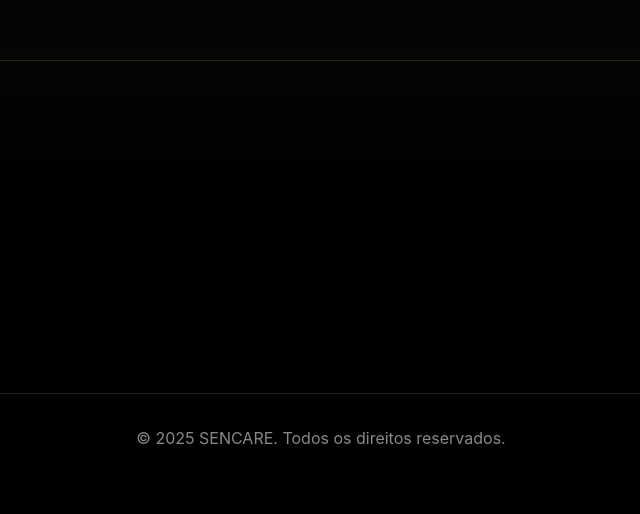
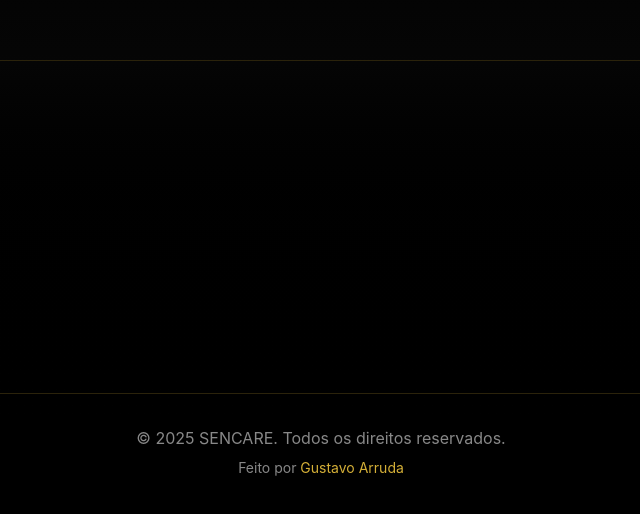
Before and after one commit to gugalxp-dev/sencare, a React (Vite) app: page / in a window 1280 px wide. Shown: the part 4613-5127 px from the top of the page, without its empty margins (319-959 px from the left). Built offline with nearby package versions, Linux system fonts and the light colour scheme.

Commit message:
corret text

```diff
--- a/src/App.jsx
+++ b/src/App.jsx
@@ -15,7 +15,7 @@ gsap.registerPlugin(ScrollTrigger)
 // Componente da logo do WhatsApp
 const WhatsAppIcon = ({ className = "w-4 h-4" }) => (
   <svg className={className} viewBox="0 0 24 24" fill="currentColor">
-    <path d="M17.472 14.382c-.297-.149-1.758-.867-2.03-.967-.273-.099-.471-.148-.67.15-.197.297-.767.966-.94 1.164-.173.199-.347.223-.644.075-.297-.15-1.255-.463-2.39-1.475-.883-.788-1.48-1.761-1.653-2.059-.173-.297-.018-.458.13-.606.134-.133.298-.347.446-.52.149-.174.198-.298.298-.497.099-.198.05-.371-.025-.52-.075-.149-.669-1.612-.916-2.207-.242-.579-.487-.5-.669-.51-.173-.008-.371-.01-.57-.01-.198 0-.52.074-.792.372-.272.297-1.04 1.016-1.04 2.479 0 1.462 1.065 2.875 1.213 3.074.149.198 2.096 3.2 5.077 4.487.709.306 1.262.489 1.694.625.712.227 1.36.195 1.871.118.571-.085 1.758-.719 2.006-1.413.248-.694.248-1.289.173-1.413-.074-.124-.272-.198-.57-.347m-5.421 7.403h-.004a9.87 9.87 0 01-5.031-1.378l-.361-.214-3.741.982.998-3.648-.235-.374a9.86 9.86 0 01-1.51-5.26c.001-5.45 4.436-9.884 9.888-9.884 2.64 0 5.122 1.03 6.988 2.898a9.825 9.825 0 012.893 6.994c-.003 5.45-4.437 9.884-9.885 9.884m8.413-18.297A11.815 11.815 0 0012.05 0C5.495 0 .16 5.335.157 11.892c0 2.096.547 4.142 1.588 5.945L.057 24l6.305-1.654a11.882 11.882 0 005.683 1.448h.005c6.554 0 11.89-5.335 11.893-11.893A11.821 11.821 0 0020.465 3.488"/>
+    <path d="M17.472 14.382c-.297-.149-1.758-.867-2.03-.967-.273-.099-.471-.148-.67.15-.197.297-.767.966-.94 1.164-.173.199-.347.223-.644.075-.297-.15-1.255-.463-2.39-1.475-.883-.788-1.48-1.761-1.653-2.059-.173-.297-.018-.458.13-.606.134-.133.298-.347.446-.52.149-.174.198-.298.298-.497.099-.198.05-.371-.025-.52-.075-.149-.669-1.612-.916-2.207-.242-.579-.487-.5-.669-.51-.173-.008-.371-.01-.57-.01-.198 0-.52.074-.792.372-.272.297-1.04 1.016-1.04 2.479 0 1.462 1.065 2.875 1.213 3.074.149.198 2.096 3.2 5.077 4.487.709.306 1.262.489 1.694.625.712.227 1.36.195 1.871.118.571-.085 1.758-.719 2.006-1.413.248-.694.248-1.289.173-1.413-.074-.124-.272-.198-.57-.347m-5.421 7.403h-.004a9.87 9.87 0 01-5.031-1.378l-.361-.214-3.741.982.998-3.648-.235-.374a9.86 9.86 0 01-1.51-5.26c.001-5.45 4.436-9.884 9.888-9.884 2.64 0 5.122 1.03 6.988 2.898a9.825 9.825 0 012.893 6.994c-.003 5.45-4.437 9.884-9.885 9.884m8.413-18.297A11.815 11.815 0 0012.05 0C5.495 0 .16 5.335.157 11.892c0 2.096.547 4.142 1.588 5.945L.057 24l6.305-1.654a11.882 11.882 0 005.683 1.448h.005c6.554 0 11.89-5.335 11.893-11.893A11.821 11.821 0 0020.465 3.488" />
   </svg>
 )
 
@@ -291,7 +291,7 @@ function App() {
 
   const services = [
     {
-      icon: <Heart className="w-8 h-8" color='#000'/>,
+      icon: <Heart className="w-8 h-8" color='#000' />,
       title: "Acompanhamento Domiciliar",
       description: "Cuidados domiciliares personalizados com profissionais qualificados",
       features: ["Atendimento 24h", "Profissionais certificados", "Planos personalizados"]
@@ -853,9 +853,20 @@ function App() {
             </div>
           </div>
 
-          <div className="border-t border-primary/20 mt-12 pt-8 text-center">
+          <div className="border-t border-primary/20 mt-12 pt-8 text-center space-y-2">
             <p className="text-muted-foreground">
               © 2025 SENCARE. Todos os direitos reservados.
+            </p>
+            <p className="text-sm text-muted-foreground">
+              Feito por{" "}
+              <a
+                href="https://wa.me/13996369053"
+                target="_blank"
+                rel="noopener noreferrer"
+                className="text-primary hover:underline"
+              >
+                Gustavo Arruda
+              </a>
             </p>
           </div>
         </div>
```
Lines whose indentation alone changed are shown as unchanged.
